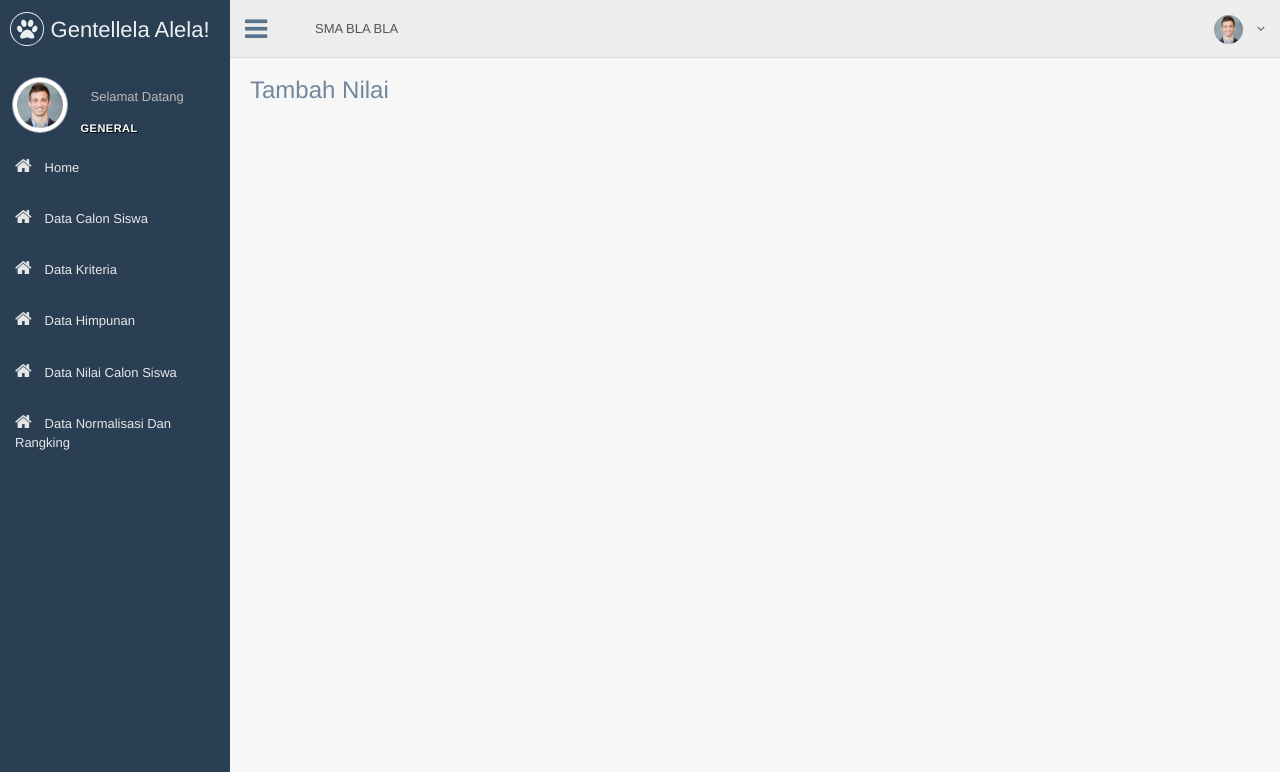
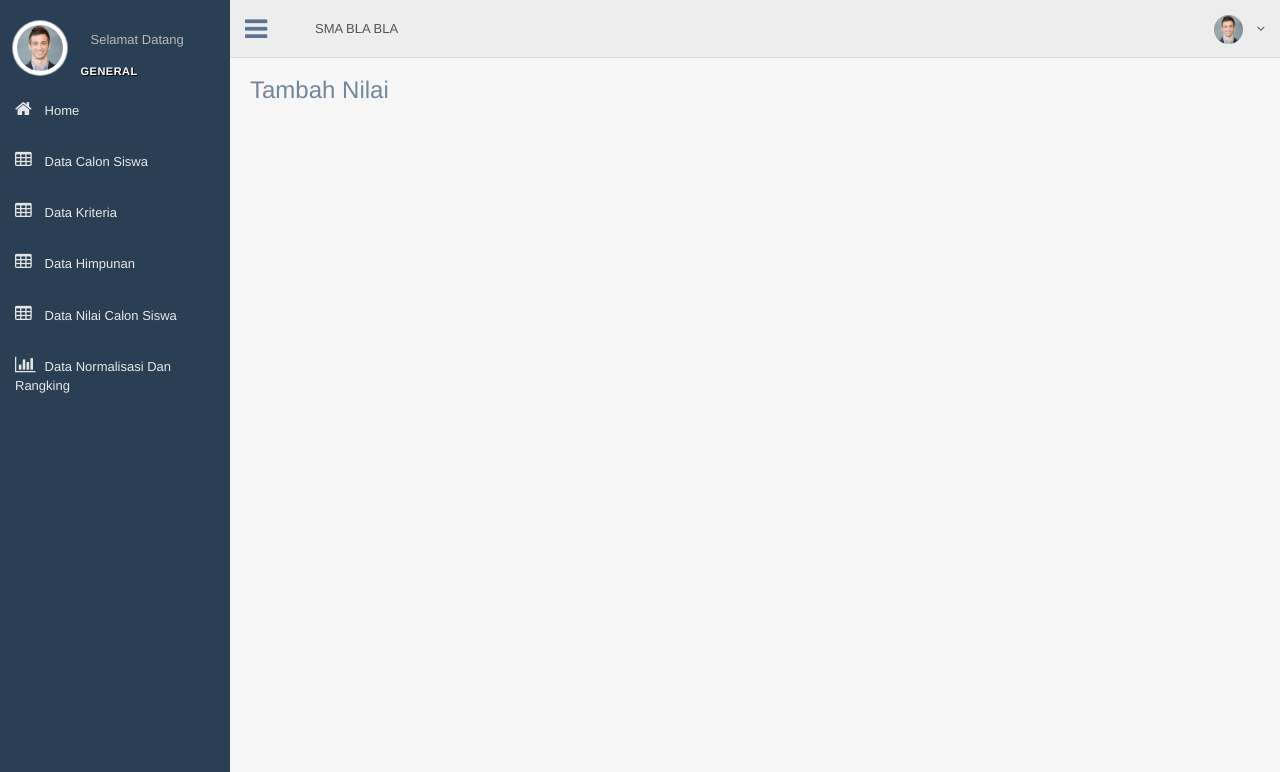
Before and after one commit to RizkiMufrizal/SPK-SAW, a CodeIgniter app: page /SPK-SAW/index.php/admin/calonsiswacontroller/ambilCalonSiswaDanNilaiBerdasarkanNisn/1 in a window 1280 px wide. Shown: the top 772 px of the page. Run offline with CodeIgniter, Linux system fonts and the light colour scheme; data that the repository does not hold is empty.

Commit message:
update header

```diff
--- a/application/views/admin/layout/HeaderLayout.php
+++ b/application/views/admin/layout/HeaderLayout.php
@@ -1,12 +1,5 @@
 <div class="col-md-3 left_col">
     <div class="left_col scroll-view">
-        <div class="navbar nav_title" style="border: 0;">
-            <a href="index.html" class="site_title"><i class="fa fa-paw"></i> <span>Gentellela Alela!</span></a>
-        </div>
-
-        <div class="clearfix"></div>
-
-        <!-- menu profile quick info -->
         <div class="profile">
             <div class="profile_pic">
                 <img src="<?php echo base_url(); ?>assets/images/img.jpg" alt="..." class="img-circle profile_img">
@@ -16,11 +9,9 @@
                 <h2><?php echo $this->session->userdata('username'); ?></h2>
             </div>
         </div>
-        <!-- /menu profile quick info -->
 
         <br />
 
-        <!-- sidebar menu -->
         <div id="sidebar-menu" class="main_menu_side hidden-print main_menu">
             <div class="menu_section">
                 <h3>General</h3>
@@ -30,19 +21,19 @@
                             <i class="fa fa-home"></i> Home
                         </a>
                         <a href="<?php echo base_url(); ?>index.php/admin/CalonSiswaController">
-                            <i class="fa fa-home"></i> Data Calon Siswa
+                            <i class="fa fa-table"></i> Data Calon Siswa
                         </a>
                         <a href="<?php echo base_url(); ?>index.php/admin/KriteriaController">
-                            <i class="fa fa-home"></i> Data Kriteria
+                            <i class="fa fa-table"></i> Data Kriteria
                         </a>
                         <a href="<?php echo base_url(); ?>index.php/admin/HimpunanController">
-                            <i class="fa fa-home"></i> Data Himpunan
+                            <i class="fa fa-table"></i> Data Himpunan
                         </a>
                         <a href="<?php echo base_url(); ?>index.php/admin/NilaiCalonSiswaController">
-                            <i class="fa fa-home"></i> Data Nilai Calon Siswa
+                            <i class="fa fa-table"></i> Data Nilai Calon Siswa
                         </a>
                         <a href="<?php echo base_url(); ?>index.php/admin/NormalisasiController">
-                            <i class="fa fa-home"></i> Data Normalisasi Dan Rangking
+                            <i class="fa fa-bar-chart-o"></i> Data Normalisasi Dan Rangking
                         </a>
                     </li>
                 </ul>
```
